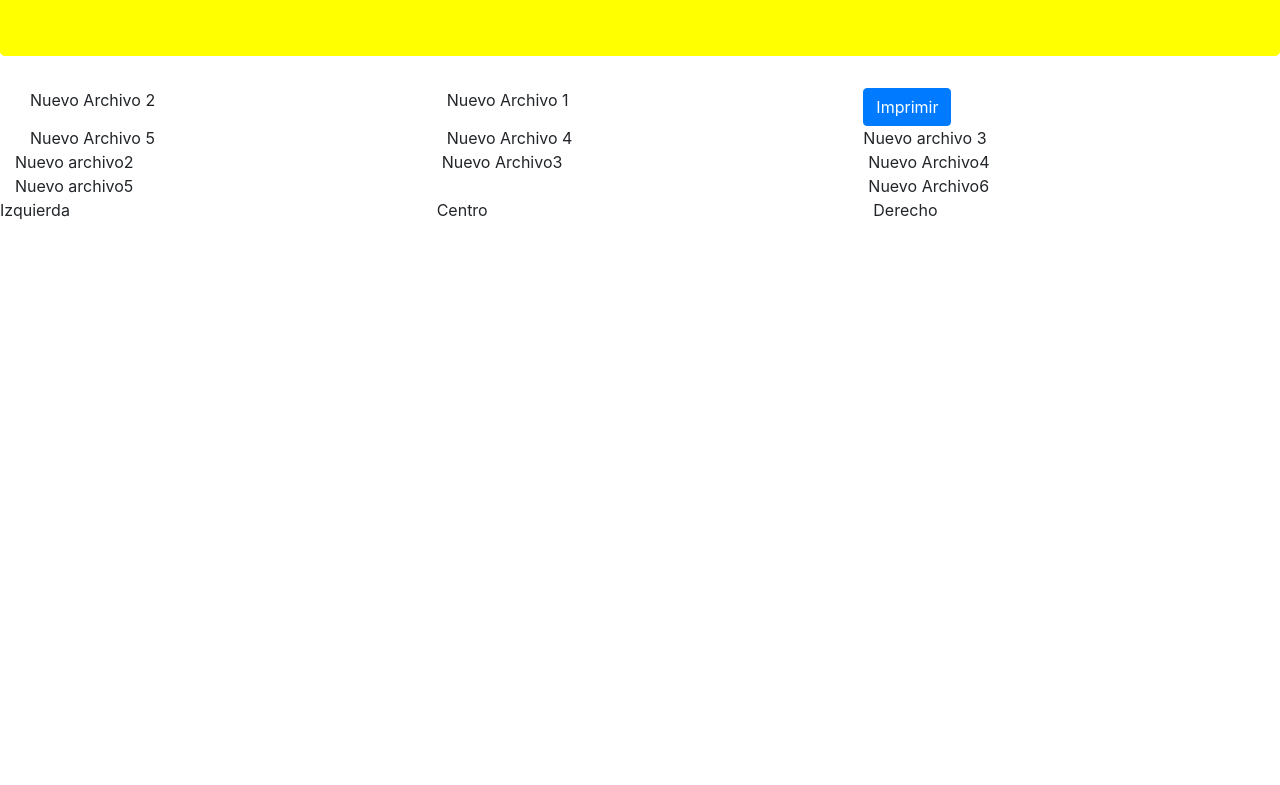
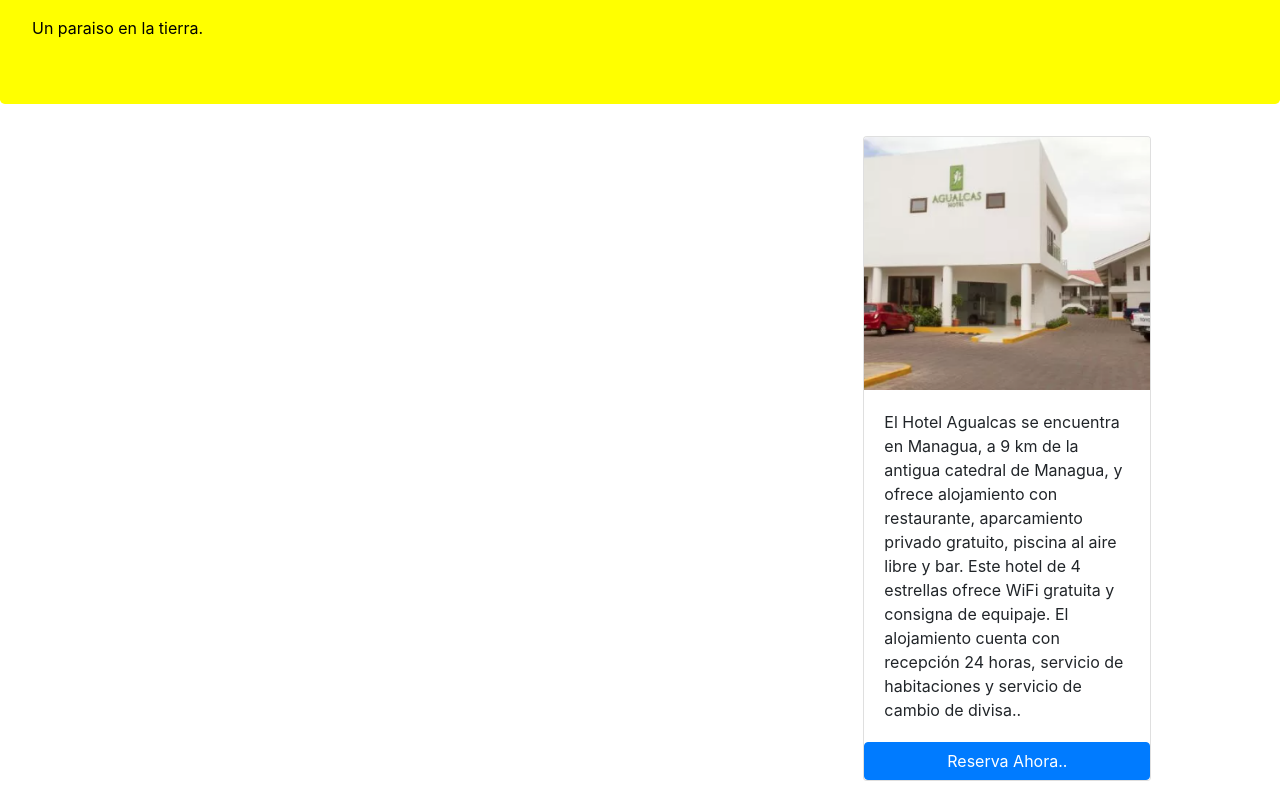
Before and after one commit to bismarcktrana/hotel, a website: page index.html in a window 1280 px wide. Shown: the part 128-913 px from the top of the page. Before the commit the page ends 800 px from the top, so only its background shows below. Drawn offline with nearby package versions, Linux system fonts and the light colour scheme.

Commit message:
Moviendo recurso de imagenes a directorio raiz del proyecto.

```diff
--- a/index.html
+++ b/index.html
@@ -15,16 +15,23 @@
 
 <body>
     <div class="jumbotron">
-        <h1>Hello, world!</h1>
+        <h1>Hoteles de Nicaragua</h1>
+        </br>Un paraiso en la tierra.
     </div>
     <div class="container-fluid">
         <div class="d-flex flex-wrap flex-row-reverse">
-            <div class="col-sm-4"> <button class="btn btn-primary">Imprimir</button></div>
-            <div class="col-sm-4">Nuevo Archivo 1</div>
-            <div class="col-sm-4">Nuevo Archivo 2</div>
-            <div class="col-sm-4">Nuevo archivo 3</div>
-            <div class="col-sm-4">Nuevo Archivo 4</div>
-            <div class="col-sm-4">Nuevo Archivo 5</div>
+            <div class="col-sm-4">
+                <div class="card" style="width: 18rem;">
+                    <img src="img/Agualcas.png" class="card-img-top" alt="Hotel Agualcas">
+                    <div class="card-body">
+                        <p class="card-text">El Hotel Agualcas se encuentra en Managua, a 9 km de la antigua catedral de Managua, y ofrece alojamiento con restaurante, aparcamiento privado gratuito, piscina al aire libre y bar. Este hotel de 4 estrellas ofrece WiFi gratuita
+                            y consigna de equipaje. El alojamiento cuenta con recepción 24 horas, servicio de habitaciones y servicio de cambio de divisa..</p>
+                    </div>
+                    <button class="btn btn-primary">Reserva Ahora..</button>
+                </div>
+
+            </div>
+
         </div>
         <div class="row">
             <div class="col-sm-4"> Nuevo archivo2</div>
```
Also changed, not shown: img/Agualcas.png (renamed from css/img/Agualcas.png), img/Boutique Adela.png (renamed from css/img/Boutique Adela.png), img/Camino Real.png (renamed from css/img/Camino Real.png), img/Dario Granada.png (renamed from css/img/Dario Granada.png), img/Luxury.png (renamed from css/img/Luxury.png), img/Real intercontinental metrocentro.png (renamed from css/img/Real intercontinental metrocentro.png).
